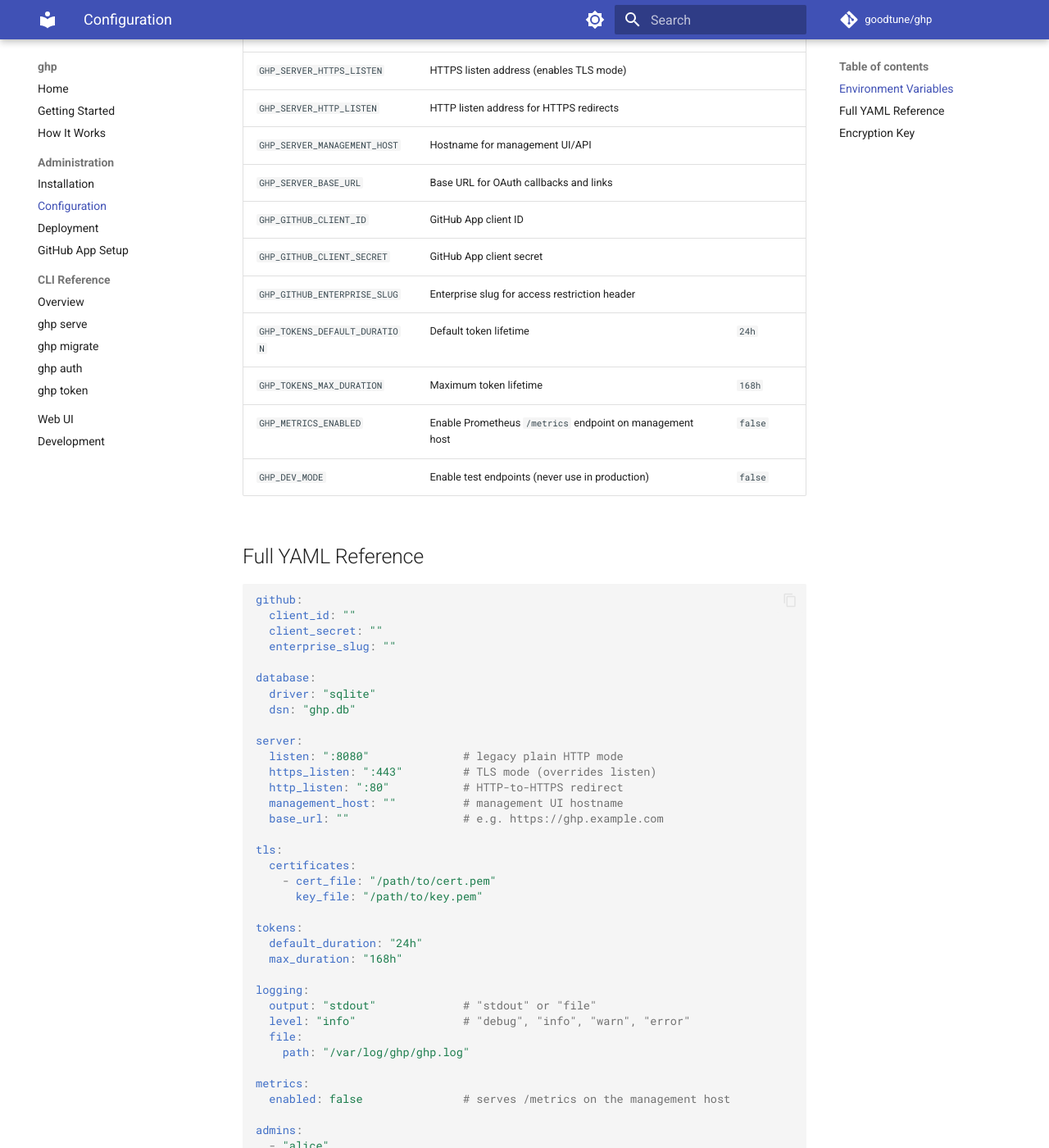
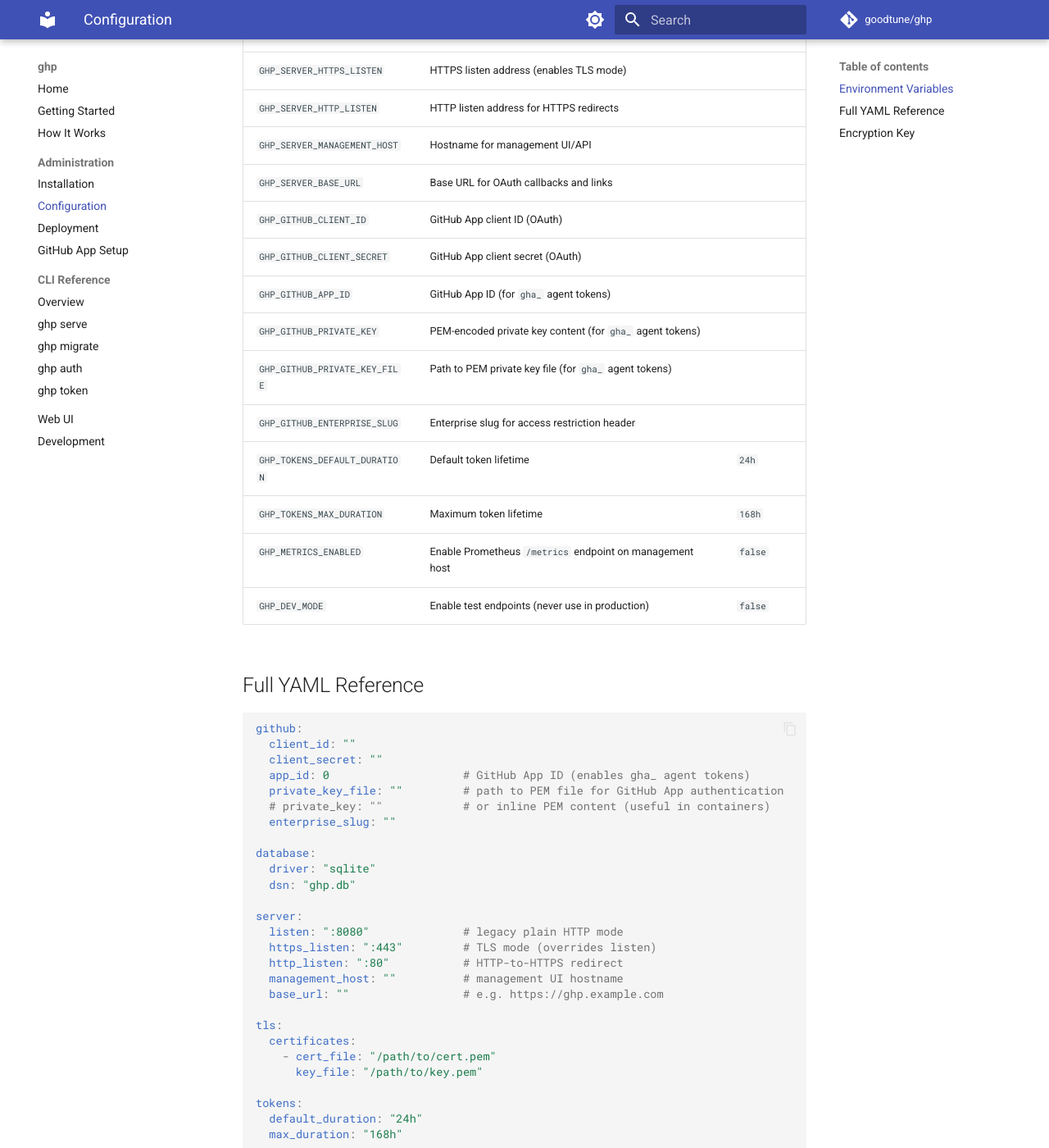
Before and after one commit to goodtune/ghp, an MkDocs documentation site: the page built from docs/admin/configuration.md, in a window 1280 px wide and 1400 px high, scrolled down 486 px. Shown: the whole window at 82% size. Built offline with MkDocs 1.6.1 and Material for MkDocs 9.7.7, drawn with Linux system fonts in a browser that asks for light colours; comment, search, counter and statistics services are not loaded.

Commit message:
docs: add GitHub App config fields to configuration reference
Add app_id, private_key, and private_key_file to the env var table
and YAML reference for gha_ agent token support.

Co-Authored-By: Claude Opus 4.6 <noreply@anthropic.com>

```diff
--- a/docs/admin/configuration.md
+++ b/docs/admin/configuration.md
@@ -16,8 +16,11 @@ the `GHP_` prefix.
 | `GHP_SERVER_HTTP_LISTEN` | HTTP listen address for HTTPS redirects | |
 | `GHP_SERVER_MANAGEMENT_HOST` | Hostname for management UI/API | |
 | `GHP_SERVER_BASE_URL` | Base URL for OAuth callbacks and links | |
-| `GHP_GITHUB_CLIENT_ID` | GitHub App client ID | |
-| `GHP_GITHUB_CLIENT_SECRET` | GitHub App client secret | |
+| `GHP_GITHUB_CLIENT_ID` | GitHub App client ID (OAuth) | |
+| `GHP_GITHUB_CLIENT_SECRET` | GitHub App client secret (OAuth) | |
+| `GHP_GITHUB_APP_ID` | GitHub App ID (for `gha_` agent tokens) | |
+| `GHP_GITHUB_PRIVATE_KEY` | PEM-encoded private key content (for `gha_` agent tokens) | |
+| `GHP_GITHUB_PRIVATE_KEY_FILE` | Path to PEM private key file (for `gha_` agent tokens) | |
 | `GHP_GITHUB_ENTERPRISE_SLUG` | Enterprise slug for access restriction header | |
 | `GHP_TOKENS_DEFAULT_DURATION` | Default token lifetime | `24h` |
 | `GHP_TOKENS_MAX_DURATION` | Maximum token lifetime | `168h` |
@@ -30,6 +33,9 @@ the `GHP_` prefix.
 github:
   client_id: ""
   client_secret: ""
+  app_id: 0                    # GitHub App ID (enables gha_ agent tokens)
+  private_key_file: ""         # path to PEM file for GitHub App authentication
+  # private_key: ""            # or inline PEM content (useful in containers)
   enterprise_slug: ""
 
 database:
```
